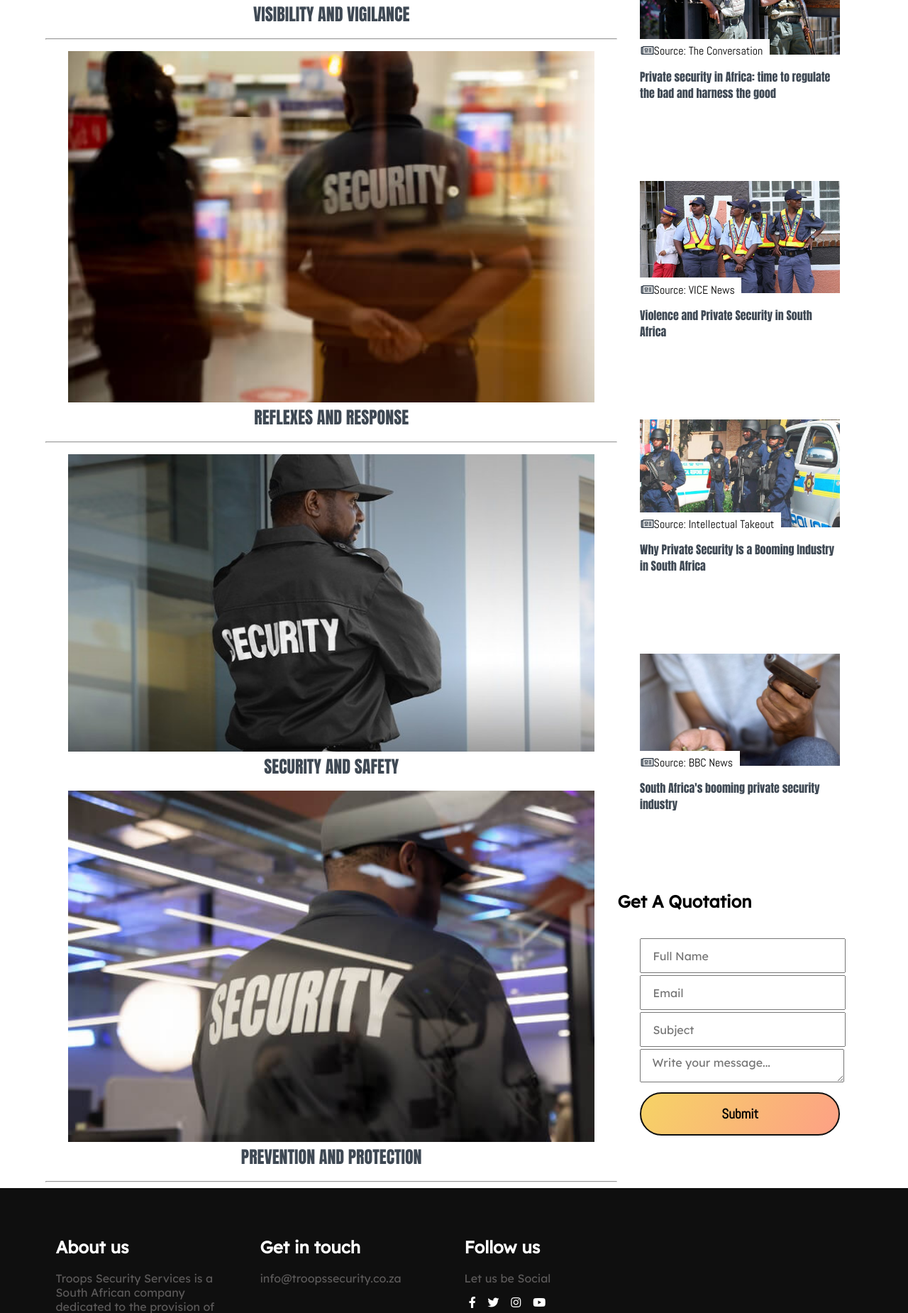
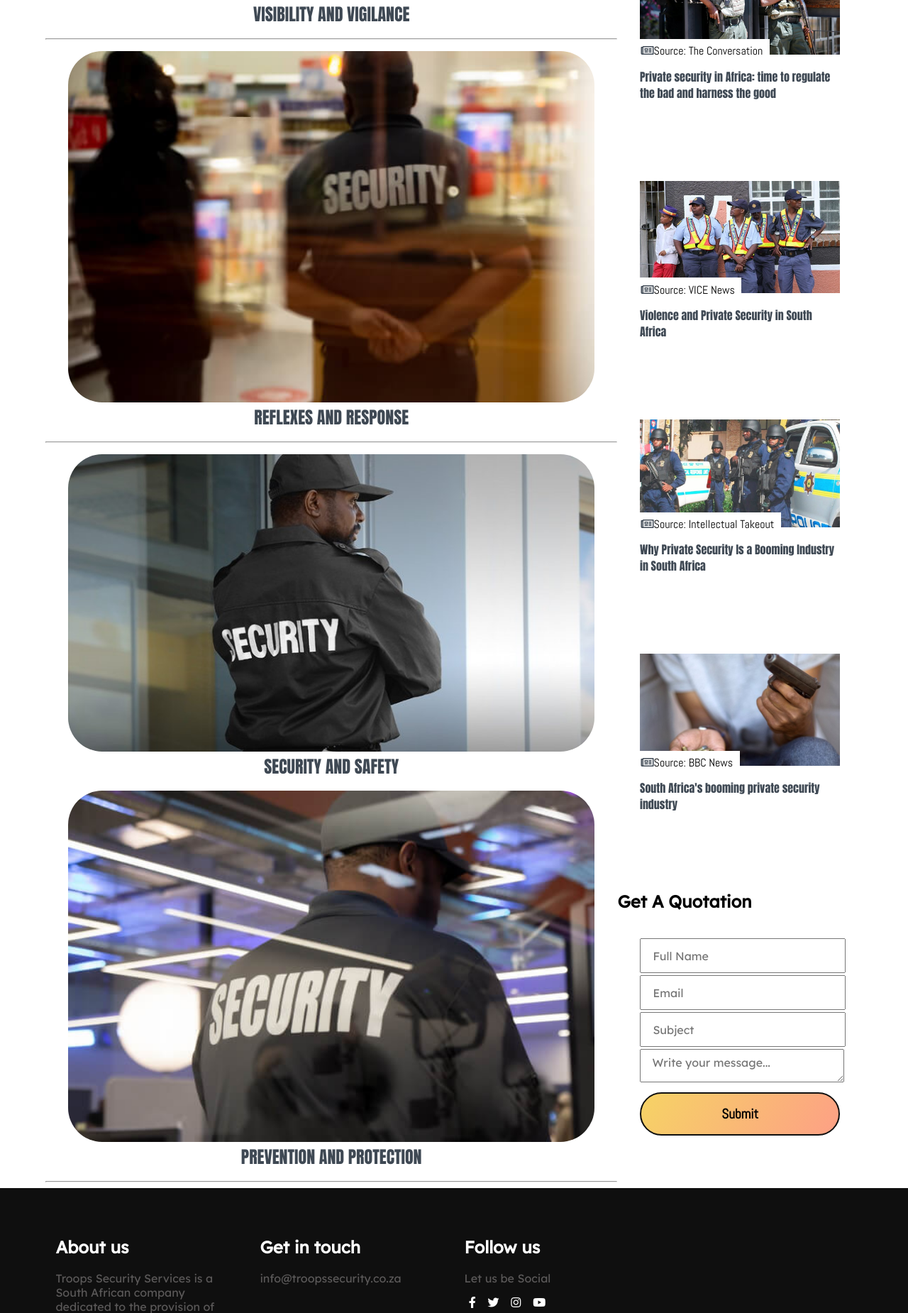
Before and after one commit to Brandon-prod/troopssecurity-website, a PHP site: page /index.html in a window 1280 px wide. Shown: the part 2046-3896 px from the top of the page at 71% size. Run offline with PHP 8.4, Linux system fonts and the light colour scheme; some web fonts are replaced.

Commit message:
Updated styel.css

```diff
--- a/css/Style.css
+++ b/css/Style.css
@@ -216,7 +216,7 @@ main .site-title h1 {
 main .site-img {
 	width: 10rem;
 	background-color: white;
-	border-radius: 10px;
+	border-radius: 3rem;
 }
 
 main .site-title .btn {
@@ -344,6 +344,9 @@ main .site-content .post-content > .post-image > div {
 main .site-content .post-content > .post-image .img {
 	width: 100%;
 	transition: all 1s ease;
+}
+main .site-content .post-content > .post-image .main-site-img {
+	border-radius: 3rem;
 }
 
 /* main .site-content .post-content > .post-image .img:hover {
--- a/index.html
+++ b/index.html
@@ -227,7 +227,7 @@
 								<div>
 									<img
 										src="./assets/Blog-post/security-guard.jpg"
-										class="img"
+										class="img main-site-img"
 										alt="Troops Security Company logo"
 									/>
 								</div>
@@ -243,7 +243,7 @@
 								<div>
 									<img
 										src="./assets/Blog-post/security6.jpg"
-										class="img"
+										class="img main-site-img"
 										alt="blog1"
 									/>
 								</div>
@@ -258,7 +258,7 @@
 								<div>
 									<img
 										src="./assets/Blog-post/security2.jpg"
-										class="img"
+										class="img main-site-img"
 										alt="blog1"
 									/>
 								</div>
@@ -273,7 +273,7 @@
 								<div>
 									<img
 										src="./assets/Blog-post/security5.jpg"
-										class="img"
+										class="img main-site-img"
 										alt="blog1"
 									/>
 								</div>
```
